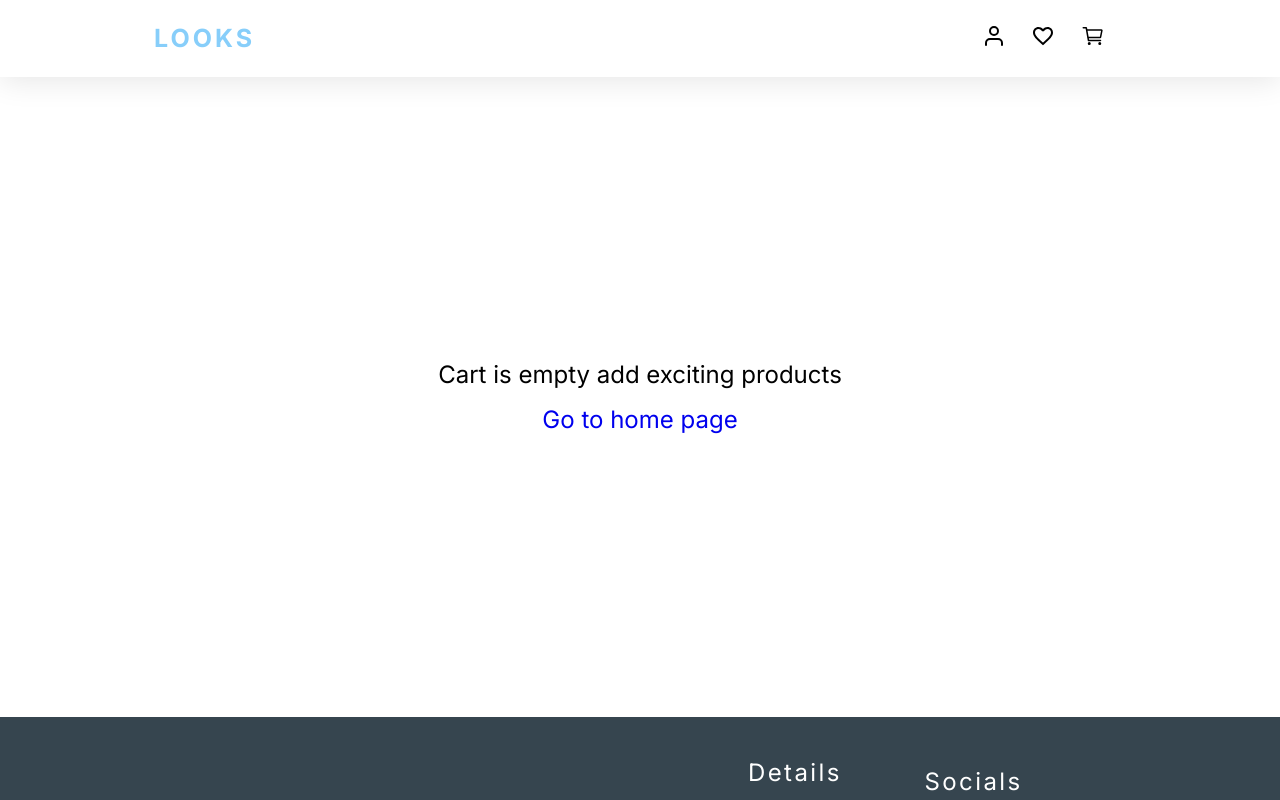
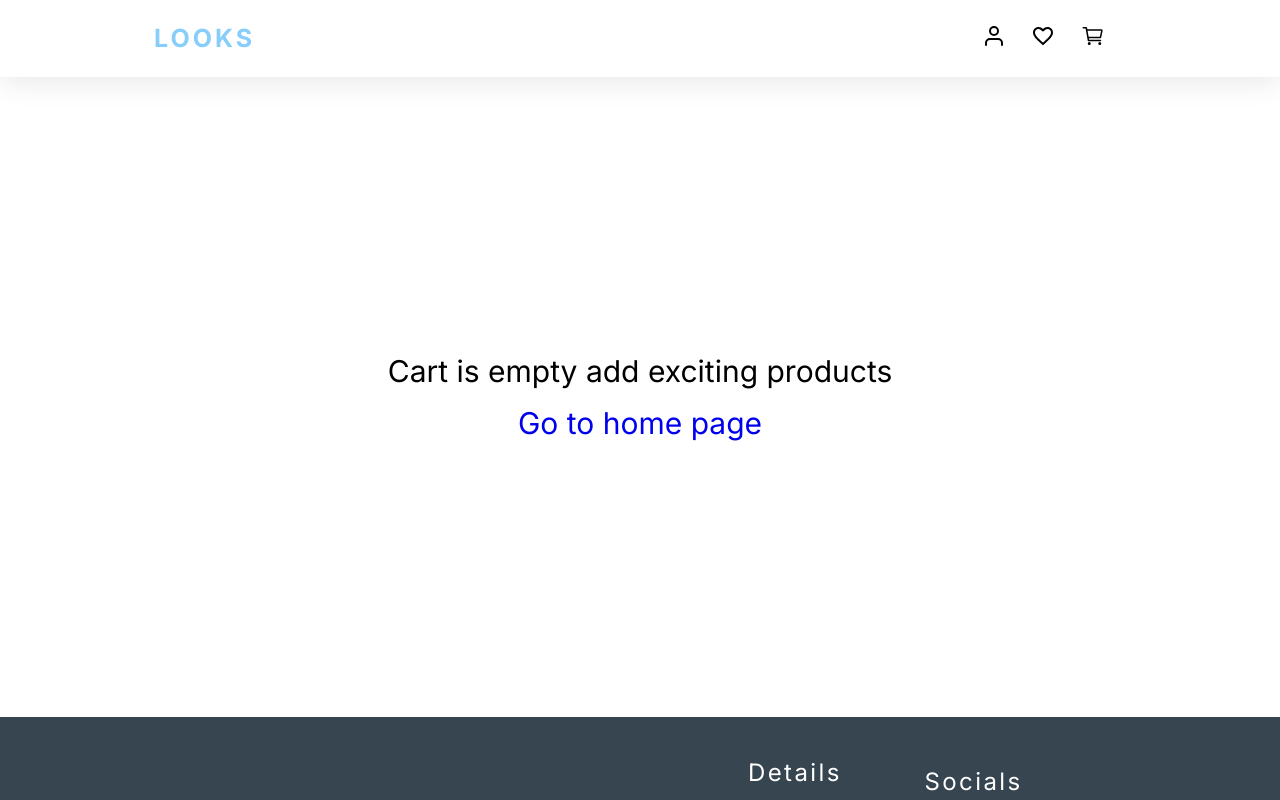
Before and after one commit to PATHAKAAKASH19/LOOKS, a React (Vite) app in the folder frontend/: page /cart in a window 1280 px wide. Shown: the top 800 px of the page. Built offline with nearby package versions, Linux system fonts and the light colour scheme.

Commit message:
did some changes

```diff
--- a/frontend/src/index.css
+++ b/frontend/src/index.css
@@ -1317,7 +1317,7 @@ img {
 
 .empty-cart h2 {
     font-weight: 400;
-    font-size: 3vmin;
+    font-size: 30px;
 }
 
 .empty-cart-link {
```
Also changed, not shown: 34 other files (tests, documents, lock files or other folders).
